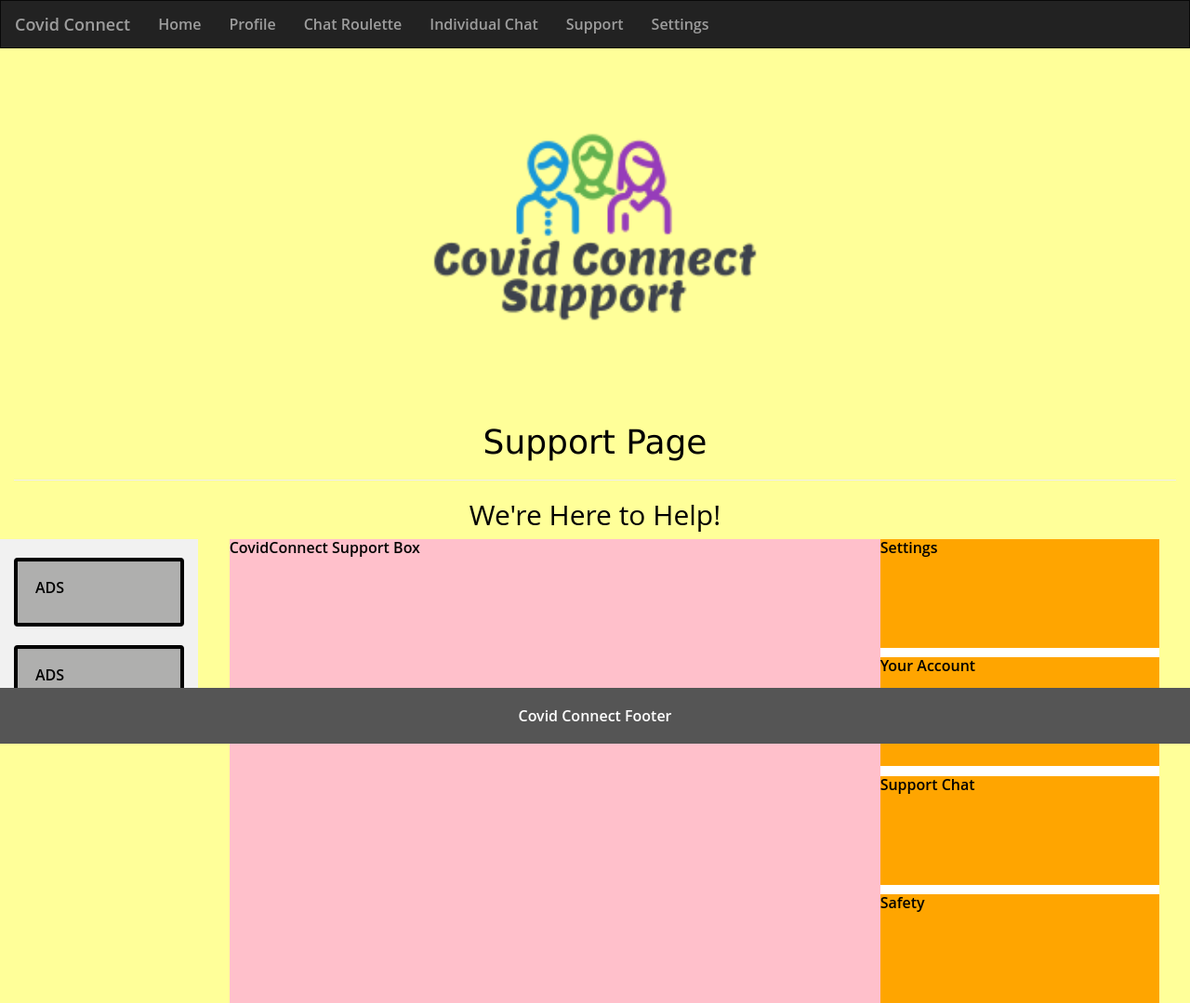
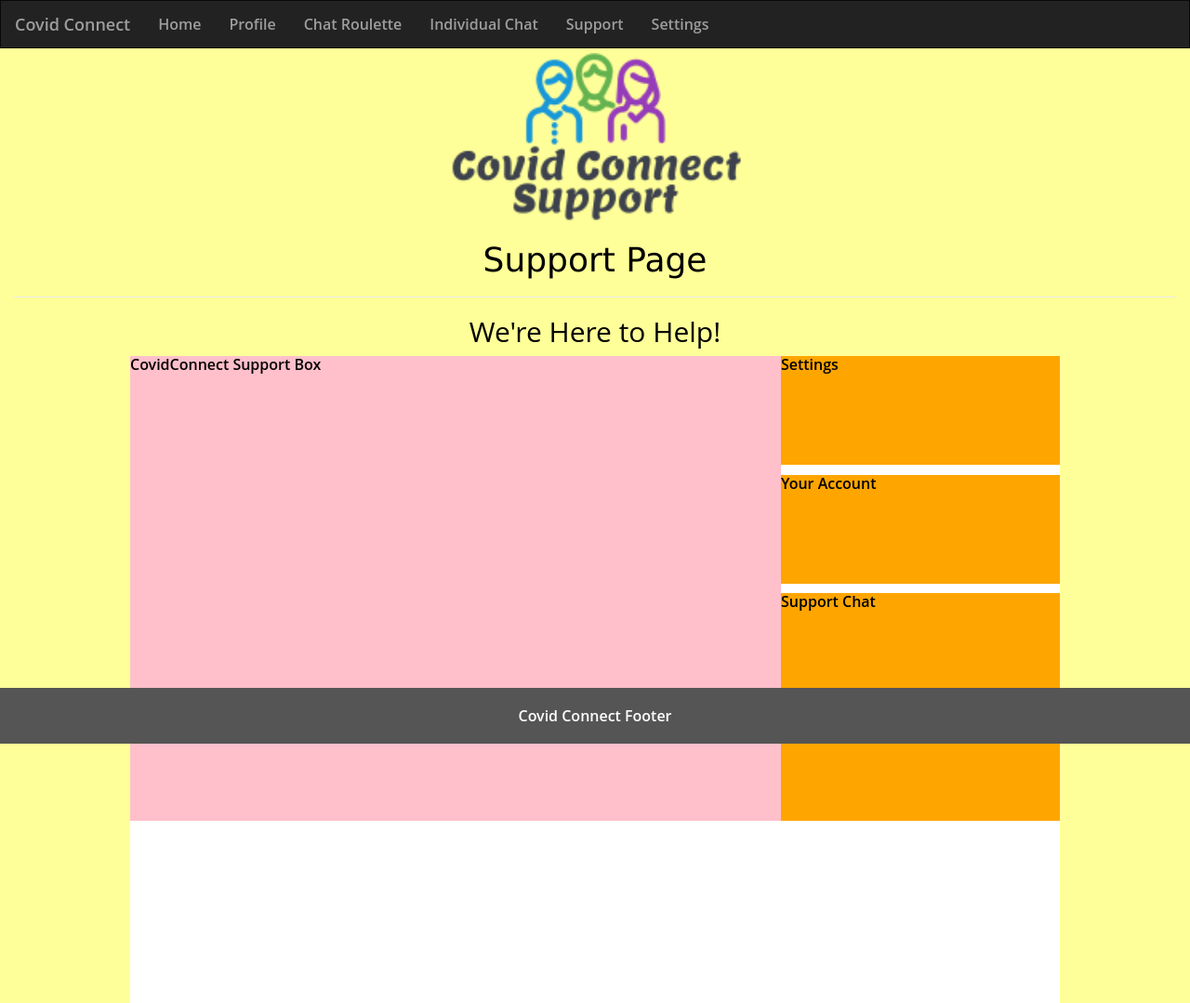
Before and after one commit to ApricotsNCI/CovidConnect, a PHP site: page /Webpages/supportpage.html in a window 1280 px wide. Shown: the top 1079 px of the page at 93% size. Run offline with PHP 8.4, Linux system fonts and the light colour scheme.

Commit message:
banner imgs

```diff
--- a/Webpages/Profile.HTML
+++ b/Webpages/Profile.HTML
@@ -32,7 +32,7 @@
   </nav>
   <!-- Header -->
   <header>
-    <img id="homepagebanner" src="../Imgs/profile.jpg" alt="Background">
+    <img id="homepagebanner" src="../Imgs/bgprofile.jpg" alt="Background">
   </header>
   <!-- Page Content -->
   <div class="container-fluid text-center">
--- a/Webpages/settings.html
+++ b/Webpages/settings.html
@@ -41,7 +41,6 @@
   </header>
   <div class="container-fluid">
     <div class="row content" style="text-align:center;">
-      <h3>Account Settings</h3>
       <div class="settingscontainer">
         <h4>Personal Information</h4>
         <hr>
--- a/Webpages/supportpage.html
+++ b/Webpages/supportpage.html
@@ -48,14 +48,6 @@
 
       </div>
 
-      <div class="col-sm-2 sidenav">
-        <div class="well">
-          <p>ADS</p>
-        </div>
-        <div class="well">
-          <p>ADS</p>
-        </div>
-      </div>
 
       <div id="wrapper">
         <div id="two">
--- a/style.css
+++ b/style.css
@@ -225,7 +225,7 @@ a {
   display: block;
   margin-left: auto;
   margin-right: auto;
-  width: 30%;
+  width: 25%;
   float: inherit;
 }
 .container {
```
Also changed, not shown: Imgs/bg1.jpg, Imgs/bgchat.jpg, Imgs/bgchatroulette.jpg, Imgs/bgprofile.jpg, Imgs/bgsettings.jpg, Imgs/bgsupport.jpg.
